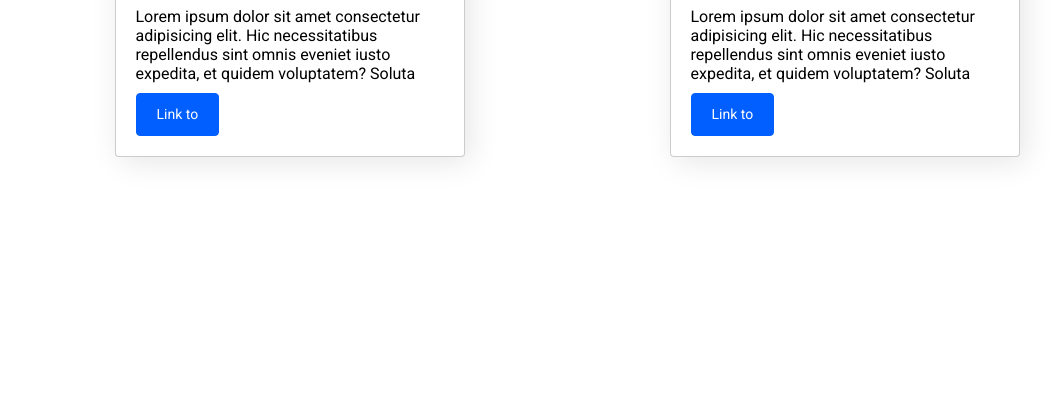
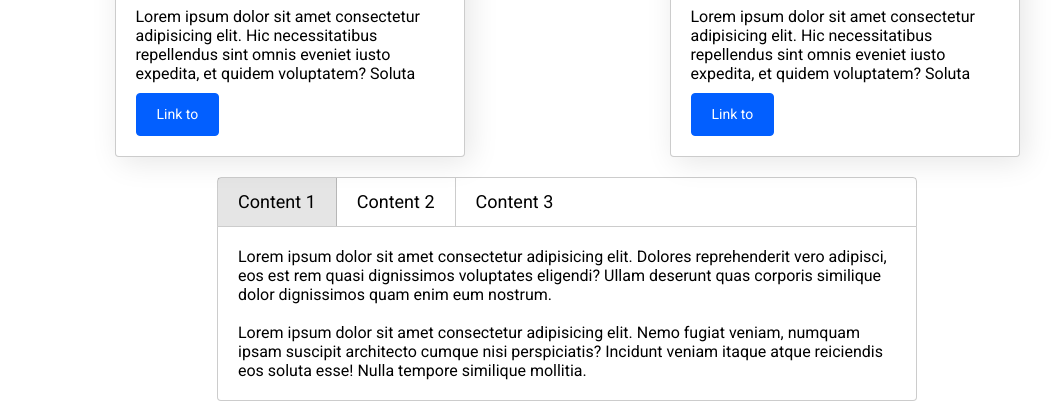
Before and after one commit to SokolikSerj/Library, a website: page src/index.html in a window 1280 px wide. Shown: the part 396-800 px from the top of the page, without its empty margins (73-1129 px from the left). Drawn offline with nearby package versions, Linux system fonts and the light colour scheme; files that its build step writes are made by us from their sources; files whose address does not match are found by name.

Commit message:
Lesson 047

```diff
--- a/src/index.html
+++ b/src/index.html
@@ -90,8 +90,34 @@
             </div>
         </div>
 
-        <script src='script.js'></script>
+        <!-- Tabs -->
+
+        <div class="tab mt20 block-center">
+            <div class="tab-panel" data-tabpanel>
+                <div class="tab-item tab-item--active">Content 1</div>
+                <div class="tab-item">Content 2</div>
+                <div class="tab-item">Content 3</div>
+            </div>
+            <div class="tab-content tab-content--active">
+                Lorem ipsum dolor sit amet consectetur adipisicing elit. Dolores reprehenderit vero adipisci, eos est rem quasi dignissimos voluptates eligendi? Ullam deserunt quas corporis similique dolor dignissimos quam enim eum nostrum.
+                <br><br>
+                Lorem ipsum dolor sit amet consectetur adipisicing elit. Nemo fugiat veniam, numquam ipsam suscipit architecto cumque nisi perspiciatis? Incidunt veniam itaque atque reiciendis eos soluta esse! Nulla tempore similique mollitia.
+            </div>
+            <div class="tab-content">
+                Lorem ipsum dolor sit amet consectetur adipisicing elit. Dolores reprehenderit vero adipisci, eos est rem quasi dignissimos voluptates eligendi? Ullam deserunt quas corporis similique dolor dignissimos quam enim eum nostrum.
+                <br><br>
+                Lorem ipsum dolor sit amet consectetur adipisicing elit. Nemo fugiat veniam, numquam ipsam suscipit architecto cumque nisi perspiciatis? Incidunt veniam itaque atque reiciendis eos soluta esse! Nulla tempore similique mollitia. Lorem ipsum dolor sit amet consectetur adipisicing elit. Voluptatem dolor soluta ullam ea delectus culpa et commodi vero repudiandae harum odit dolorem deserunt unde libero nesciunt, repellendus illum. Officia, sequi.
+            </div>
+            <div class="tab-content">
+                Lorem ipsum dolor sit amet consectetur adipisicing elit. Dolores reprehenderit vero adipisci, eos est rem quasi dignissimos voluptates eligendi? Ullam deserunt quas corporis similique dolor dignissimos quam enim eum nostrum.
+                <br><br>
+                Lorem ipsum dolor sit amet consectetur adipisicing elit. Nemo fugiat veniam, numquam ipsam suscipit arc
+            </div>
+        </div>
+
     </div>
+
+    <script src='script.js'></script>
 </body>
 
 </html>
--- a/src/js/lib/components/dropdown.js
+++ b/src/js/lib/components/dropdown.js
@@ -11,5 +11,3 @@ $.prototype.dropdown = function() {
         });
     }
 };
-
-$('.dropdown-toggle').dropdown();
--- /dev/null
+++ b/src/js/lib/components/tab.js
@@ -0,0 +1,14 @@
+import $ from "../core";
+
+$.prototype.tab = function() {
+    for (let i = 0; i < this.length; i++) {
+        $(this[i]).on('click',() => {
+            $(this[i])
+                .addClass('tab-item--active')
+                .siblings().removeClass('tab-item--active')
+                .closest('.tab').find('.tab-content')
+                .removeClass('tab-content--active')
+                .eq($(this[i]).index()).addClass('tab-content--active');
+        });
+    }
+};
--- a/src/js/lib/lib.js
+++ b/src/js/lib/lib.js
@@ -7,5 +7,6 @@ import './modules/actions';
 import './modules/effects';
 import './components/dropdown';
 import './components/modal';
+import './components/tab';
 
 export default $;
--- a/src/js/main.js
+++ b/src/js/main.js
@@ -32,3 +32,6 @@ $('#trigger').click(() => $('#trigger').createModal({
         ]
     }
 }));
+
+$('[data-tabpanel] .tab-item').tab();
+$('.dropdown-toggle').dropdown();
--- /dev/null
+++ b/src/sass/components/tab.scss
@@ -0,0 +1,33 @@
+.tab {
+    max-width: 700px;
+    &-panel {
+        display: flex;
+        width: 100%;
+        min-height: 50px;
+        border: 1px solid rgba(0,0,0,.2);
+        border-radius: 4px 4px 0 0;
+    }
+    &-item {
+        font-size: 18px;
+        line-height: 27px;
+        padding: 10px 20px;
+        border-right: 1px solid rgba(0,0,0,0.2);
+        cursor: pointer;
+        &:last-child {
+            border-right: none;
+        }
+        &--active {
+            background-color: rgba(0,0,0,.1);
+        }
+    }
+    &-content {
+        display: none;
+        padding: 20px;
+        border: 1px solid rgba(0,0,0,0.2);
+        border-top: none;
+        border-radius: 0 0 4px 4px;
+        &--active {
+            display: block;
+        }
+    }
+}
--- a/src/sass/components/ui.scss
+++ b/src/sass/components/ui.scss
@@ -2,3 +2,4 @@
 @import './dropdown.scss';
 @import './card.scss';
 @import './modal.scss';
+@import './tab.scss';
```
Also changed, not shown: dist/index.html, dist/script.js, dist/style.css, 1 other file.
